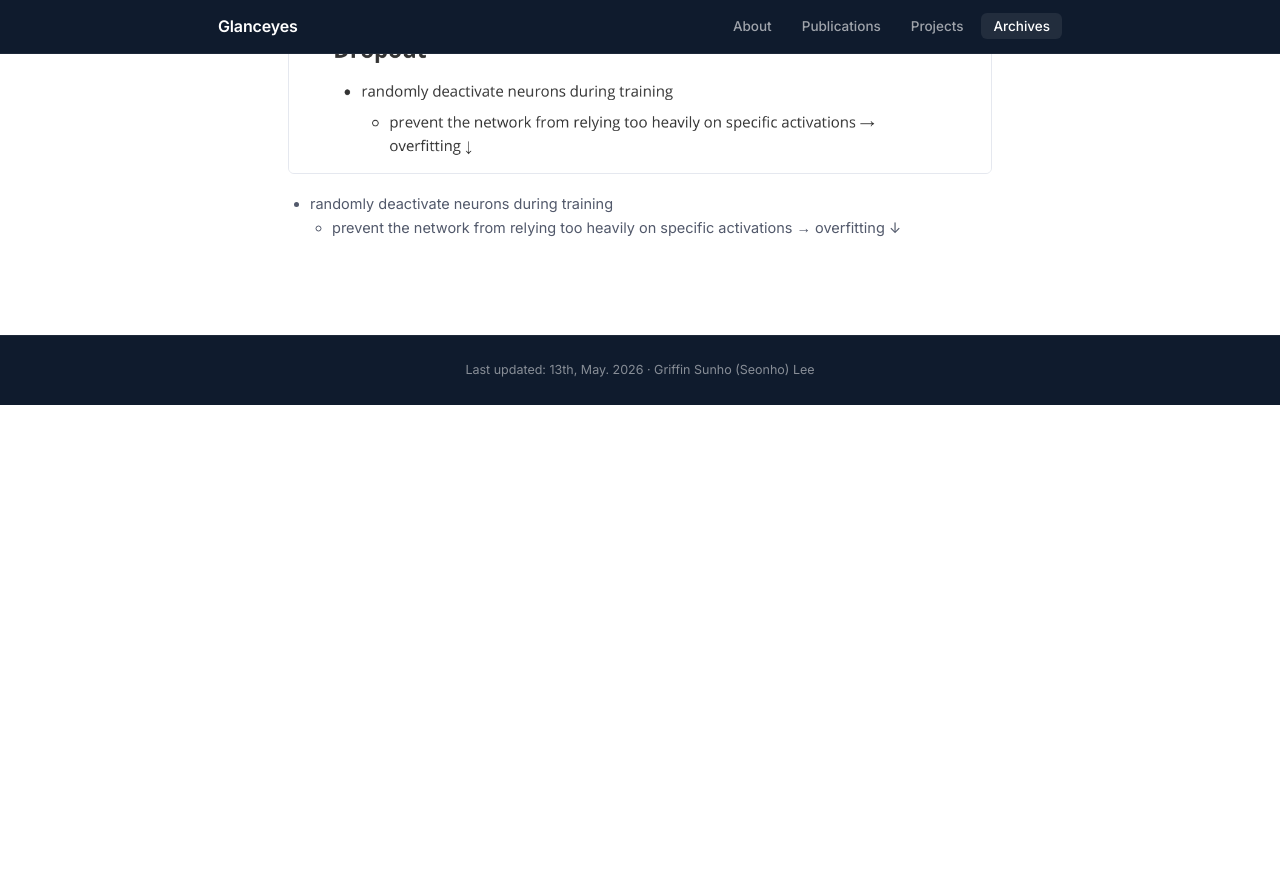
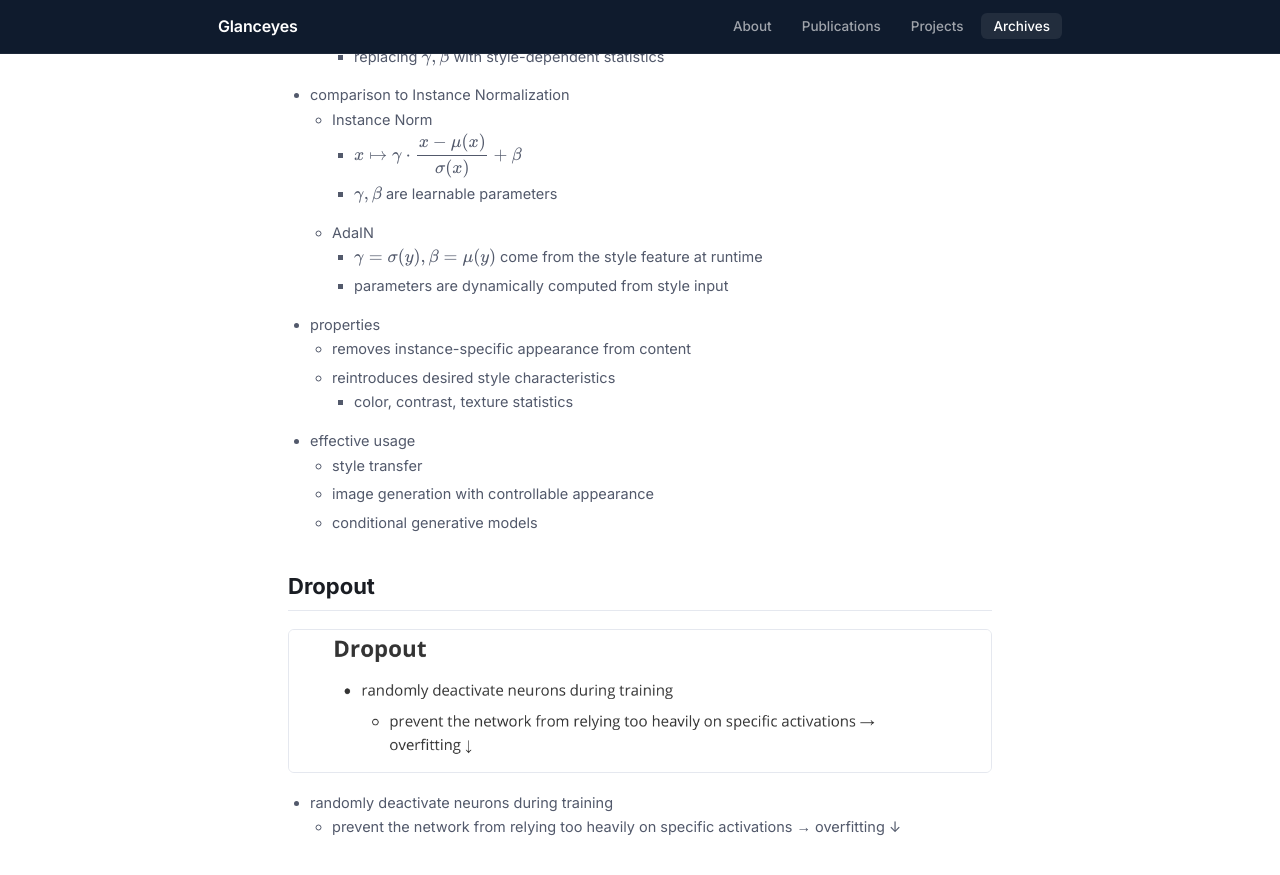
Before and after one commit to Glanceyes/Glanceyes.github.io, a Jekyll site: the page built from _archives/01-ml-fundamentals.md, in a window 1280 px wide and 900 px high, scrolled down 8739 px. Shown: the top 875 px of the window. Built offline with Jekyll 4.4.1, drawn with Linux system fonts in a browser that asks for light colours; before the commit the page ends 9144 px from its top, so only the background shows below that.

Commit message:
Fix archive content gaps: AdaIN p06 continuation, Log-Sum-Exp/Gumbel images
01-ml-fundamentals: AdaIN had no image for the p06 continuation — the γ=σ(y)/β=μ(y) formula, the "parameters are dynamically computed" sub-bullet, the entire properties section (removes appearance / reintroduces style / color contrast texture), and the effective usage section (style transfer / image generation / conditional generative) were entirely missing from any image. Added p06-adain-continued.png (517pt) covering all that and extended the markdown to include the missing bullets.

03-classification-and-information-theory: p15-softmax-cont.png was a blank crop — p15 has no Softmax content (the actual content there is Log-Sum-Exp Trick, Gumbel Softmax, and Entropy). Removed the blank file and its reference. Added p15-log-sum-exp.png (301pt) and p15-gumbel-softmax.png (456pt) for the two sections that previously had no images.

Co-Authored-By: Claude Opus 4.7 (1M context) <noreply@anthropic.com>

```diff
--- a/_archives/01-ml-fundamentals.md
+++ b/_archives/01-ml-fundamentals.md
@@ -191,7 +191,9 @@ $$
 
 ### Adaptive Instance Normalization (AdaIN)
 
-<img class="note-img" src="/images/archives/notes/01-ml-fundamentals-p05-adain.png" alt="Adaptive Instance Normalization (AdaIN)">
+<img class="note-img" src="/images/archives/notes/01-ml-fundamentals-p05-adain.png" alt="Adaptive Instance Normalization (AdaIN) — page 5">
+
+<img class="note-img" src="/images/archives/notes/01-ml-fundamentals-p06-adain-continued.png" alt="AdaIN — γ/β formula, properties, effective usage (page 6 top)">
 
 - an extension of Instance Normalization
   - used for conditional normalization
@@ -211,6 +213,15 @@ $$
     - $\gamma, \beta$ are learnable parameters
   - AdaIN
     - $\gamma = \sigma(y), \beta = \mu(y)$ come from the style feature at runtime
+    - parameters are dynamically computed from style input
+- properties
+  - removes instance-specific appearance from content
+  - reintroduces desired style characteristics
+    - color, contrast, texture statistics
+- effective usage
+  - style transfer
+  - image generation with controllable appearance
+  - conditional generative models
 
 ## Dropout
 
```
Also changed, not shown: _archives/03-classification-and-information-theory.md (+4 -2 lines), images/archives/notes/01-ml-fundamentals-p06-adain-continued.png (added), images/archives/notes/03-classification-and-information-theory-p15-gumbel-softmax.png (added), images/archives/notes/03-classification-and-information-theory-p15-log-sum-exp.png (added), images/archives/notes/03-classification-and-information-theory-p15-softmax-cont.png (deleted).
